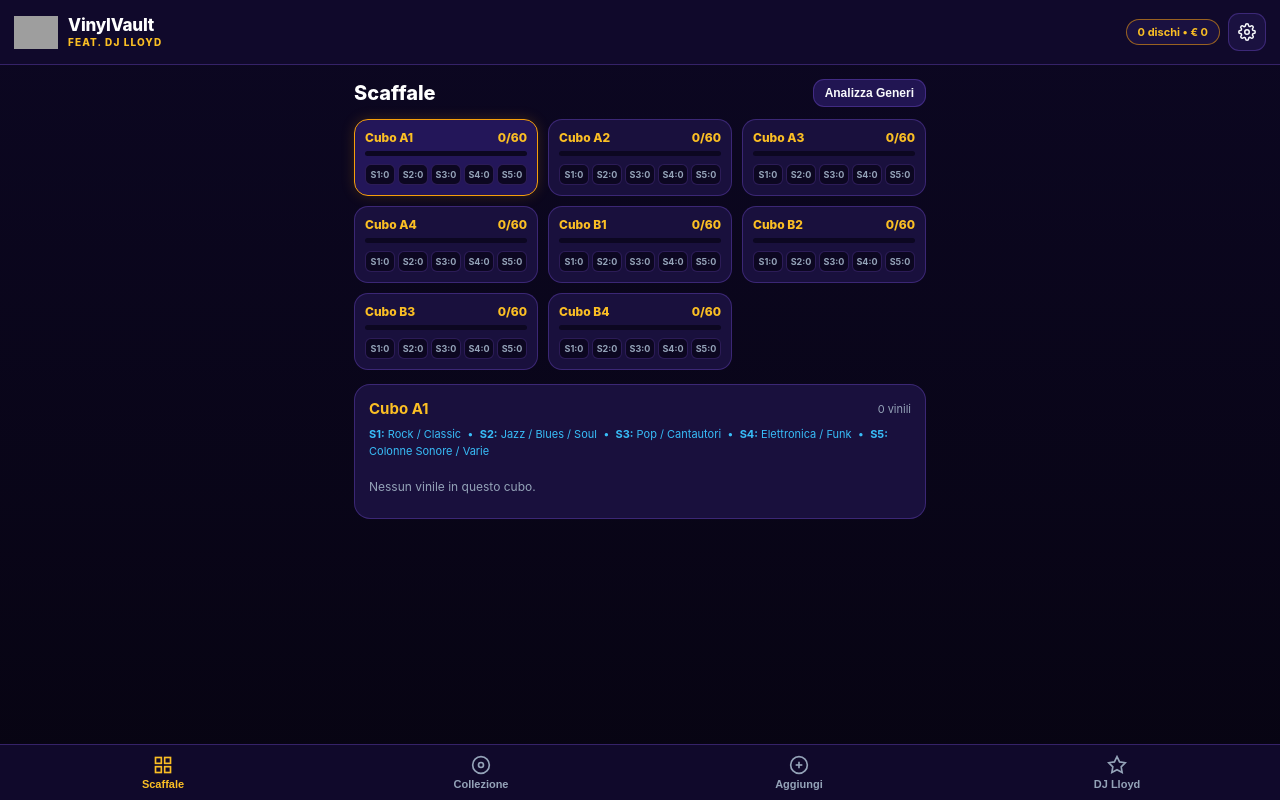
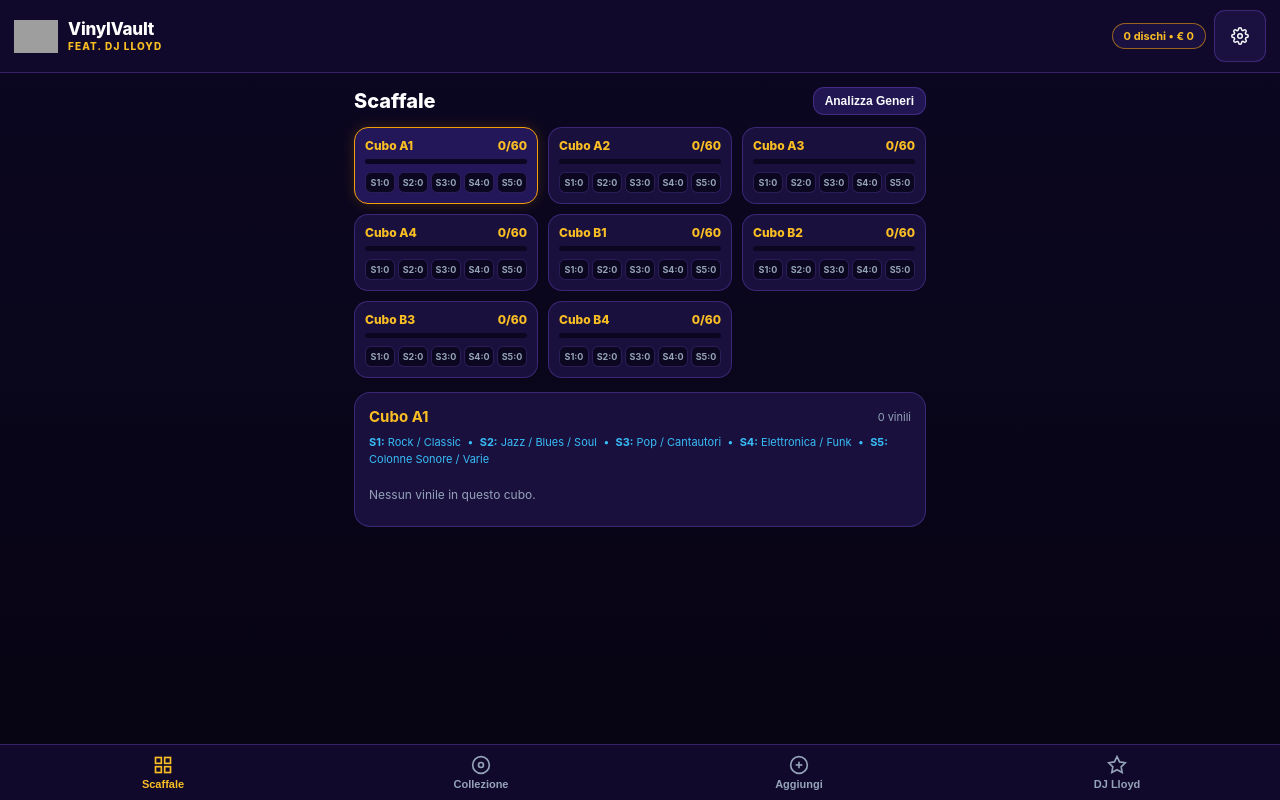
Before and after one commit to theonlysaint/VinylVault-, a plain HTML site: page index.html in a window 1280 px wide. Drawn offline with Linux system fonts and the light colour scheme; grey boxes are pictures that could not be loaded.

Commit message:
Update index.html

```diff
--- a/index.html
+++ b/index.html
@@ -154,8 +154,8 @@
     background: #1a1140;
     border: 1px solid var(--border-subtle);
     color: var(--text-main);
-    width: 38px;
-    height: 38px;
+    width: 52px;
+    height: 52px;
     border-radius: 11px;
     display: flex;
     align-items: center;
```
